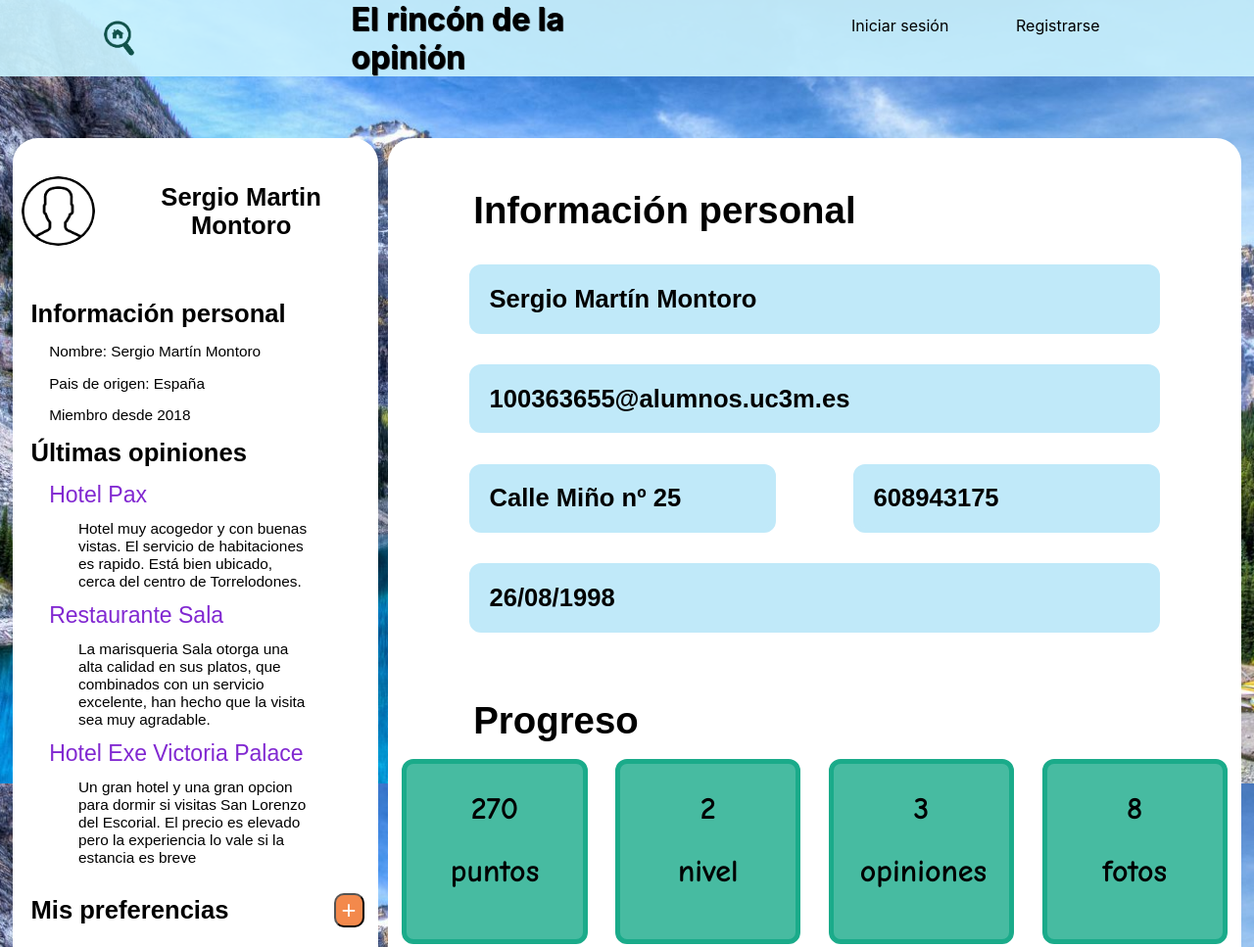
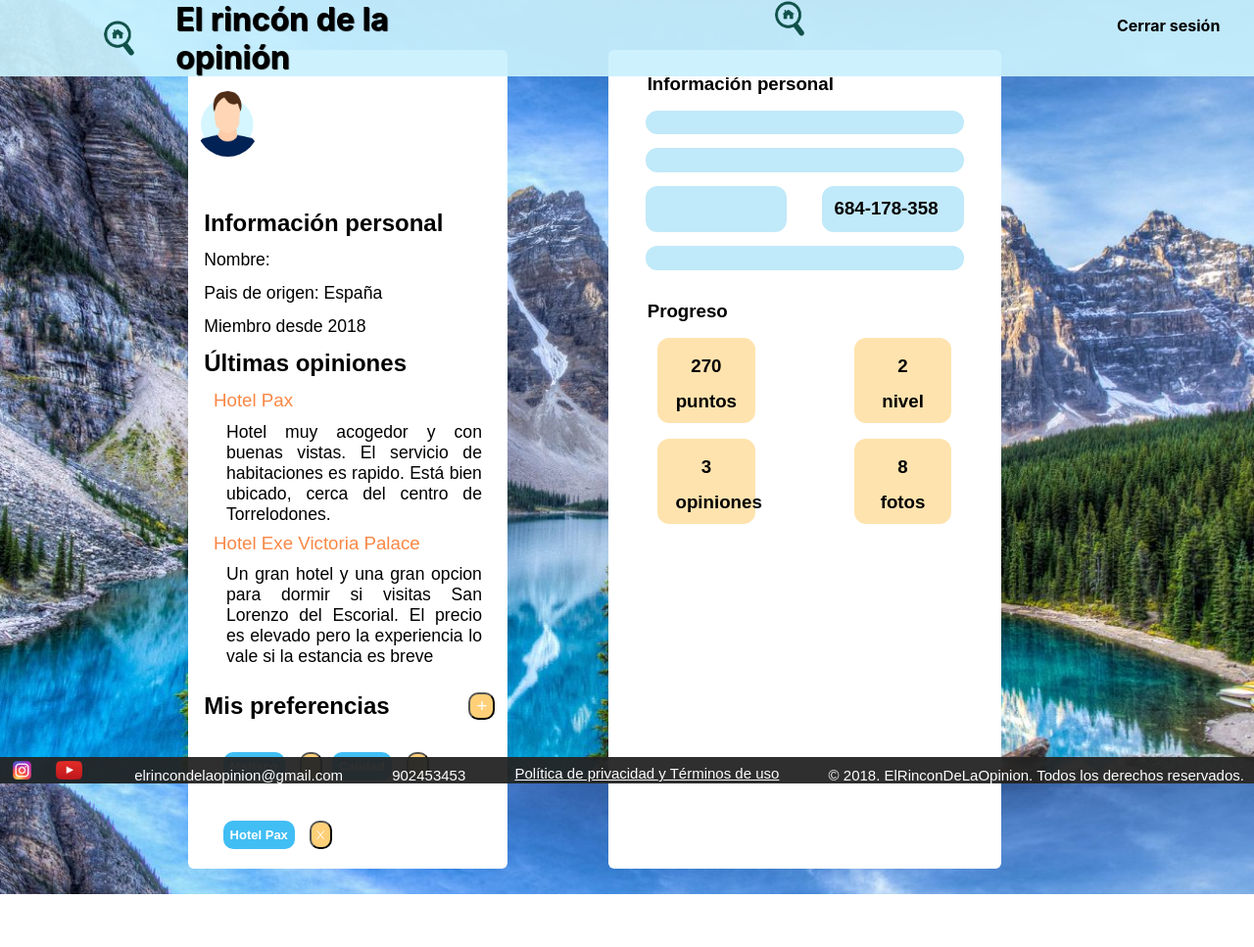
Before and after one commit to guillewilly291/InterfacesDeUsuario, a plain HTML site: page ejercicio1.html in a window 1280 px wide. Shown: the top 967 px of the page at 98% size. After the commit the page ends 913 px from the top, so only its background shows below. Drawn offline with nearby package versions, Linux system fonts and the light colour scheme.

Commit message:
Version 2.7

```diff
--- a/ejercicio1.html
+++ b/ejercicio1.html
@@ -32,16 +32,17 @@
 		<!--esta es la cabecera de la pagina web, donde estan el logo, el titulo y el bocadillo de opciones-->
 		<img id="logo" src="images/logoSinFondo.png" alt="logo" />
 
-		<h1 id="tituloCabecera">El rincón de la opinión</h1>
+		<h1 id="tituloCabecera" style="margin-left: 0">El rincón de la opinión</h1>
+
+		<h1 id="nombreEnCabecera" style="font-family: Arial,Tahoma,'Bitstream Vera Sans',sans-serif; display: inline-block ; margin: 0%; width: 11%;padding-top: 13px;"> </h1>
+
+		<img id="imagenCabecera" src="images/logoSinFondo.png" alt="logo" />
 
 		<ul id="listaHeader">
 			<!--bocadillo de las opciones en el header-->
 
-			<li class="seleccionHeader"> <a class="go" href="#sesion" style="text-decoration: none ;color: black">
-					<p class="seleccionTexto"> Iniciar sesión </p>
-				</a> </li>
 			<li class="seleccionHeader"> <a class="go2" href="#registro" style="text-decoration: none ;color: black">
-					<p class="seleccionTexto"> Registrarse </p>
+					<p class="seleccionTexto"> Cerrar sesión </p>
 				</a> </li>
 		</ul>
 
@@ -55,12 +56,12 @@
 			<!--este es el aside de la pagina, en el se encuentran la informacion personal del usuario, las ultimas opiniones escritas y sus preferencias-->
 			<div class="divUsuario">
 				<!--informacion personal-->
-				<img id="usuario" src="images/sinFoto.png" alt="user"/>
-				<h3 id="nombreUser">Sergio Martin Montoro</h3>
+				<img id="usuario" src="images/logo2.png" alt="user"/>
+				<h3 id="nombreUser"></h3>
 			</div>
 
 			<h2 class="linkOpcion" onclick="displayInf()">Información personal</h2>
-			<p class="parrafo">Nombre: Sergio Martín Montoro</p>
+			<p class="parrafo">Nombre: </p>
 			<p class="parrafo">Pais de origen: España</p>
 			<p class="parrafo">Miembro desde 2018</p>
 
@@ -73,12 +74,7 @@
 
 						<img class="displayNone" src="images/hotelPax.jpg" alt="hotel_pax" style="height: 40px; width: 40px;" />
 					</li>
-					<li>
-						<a class="link" href="http://www.restaurantesala.com/" target="_blank">Restaurante Sala</a>
-						<p class="parrafo">La marisqueria Sala otorga una alta calidad en sus platos,
-							que combinados con un servicio excelente, han hecho que la visita sea muy agradable.</p>
 
-					</li>
 					<li>
 						<a class="link" href="https://www.exehotels.com/exe-victoria-palace.html" target="_blank">Hotel Exe Victoria Palace</a>
 						<p class="parrafo">Un gran hotel y una gran opcion para dormir si visitas San Lorenzo del Escorial. El precio es elevado pero la experiencia lo vale si la estancia es breve</p>
@@ -132,26 +128,26 @@
 
 				<div class="divFormulario">
 
-					<h5 class="datoFormulario2">Sergio Martín Montoro</h5>
+					<h5 class="datoFormulario2"></h5>
 
 				</div>
 
 				<div class="divFormulario">
 
-					<h5 class="datoFormulario2">100363655@alumnos.uc3m.es</h5>
+					<h5 class="datoFormulario2"></h5>
 
 				</div>
 
 				<div class="divFormulario">
 
-					<h5 class="datoFormulario1">Calle Miño nº 25</h5>
-					<h5 class="datoFormulario1">608943175</h5>
+					<h5 class="datoFormulario1"></h5>
+					<h5 class="datoFormulario1"> 684-178-358</h5>
 
 				</div>
 
 				<div class="divFormulario">
 
-					<h5 class="datoFormulario2">26/08/1998</h5>
+					<h5 class="datoFormulario2"> </h5>
 
 				</div>
 
@@ -172,7 +168,9 @@
 						<h5 class="datoActividad">nivel</h5>
 
 					</div>
+				</div>
 
+				<div style="display: flex">
 					<div class="divActividad">
 
 					<h5 class="datoActividad">3</h5>
@@ -188,6 +186,9 @@
 				</div>
 
 				</div>
+
+
+
 
 			</div>
 
@@ -239,18 +240,32 @@
 
 	</div>
 
-	<footer class="footer"><!--Footer de la pagina web-->
-		<!--Links a las redes sociales de los creadores de la pagina web-->
+	<footer>
+		<!--Footer de la pagina web-->
 		<a class="linkSocial" href="https://www.instagram.com/david.silveira/?hl=es" target="_blank">
-			<img class="redSocial"  src="images/instagram.png" alt="instagram"/>
+			<img class="imagenSocial" src="images/instagram.png" alt="instagram" />
 		</a>
 
 		<a class="linkSocial" href="https://www.youtube.com/channel/UC0L-DRAlW-ebjHrlk8oSVRg?view_as=subscriber" target="_blank">
-			<img class="redSocial"  src="images/youtube.png" alt="youtube"/>
+			<img class="imagenSocial" src="images/youtube.png" alt="youtube" />
 		</a>
+		<div class="copyright">
+			<p class="copyrightTexto">elrincondelaopinion@gmail.com</p>
+		</div>
+		<div class="copyright">
+			<p class="copyrightTexto">902453453</p>
+		</div>
+
+		<div class="copyright">
+			<a class="copyrightTexto" href="https://www.pccomponentes.com/condiciones-de-compra">Política de privacidad y
+				Términos de uso</a>
+			</p>
+		</div>
+
 		<!--Copyright y derechos reservados-->
-		<small class="copyright">© 2018. ElRinconDeLaOpinion. Todos los derechos reservados.</small>
-
+		<div class="copyright">
+			<p class="copyrightTexto">© 2018. ElRinconDeLaOpinion. Todos los derechos reservados.</p>
+		</div>
 	</footer>
 	<!--Estos son los popup que se emplean para describir detalladamente los restaurantes y hoteles
 	Al dar click a un elemento que sea de clase go, un elemento de jquery activará estos popup en función del id
--- a/style/styles.css
+++ b/style/styles.css
@@ -1,5 +1,5 @@
 
-/*Utilizamos tamaños porcentuales para el ancho de los elementos y vw para las fuentes de manera que adapte al width de la pantalla*/
+/*Utilizamos tamaÃƒÆ’Ã†â€™Ãƒâ€ Ã¢â‚¬â„¢ÃƒÆ’Ã¢â‚¬Â ÃƒÂ¢Ã¢â€šÂ¬Ã¢â€žÂ¢ÃƒÆ’Ã†â€™ÃƒÂ¢Ã¢â€šÂ¬Ã…Â¡ÃƒÆ’Ã¢â‚¬Å¡Ãƒâ€šÃ‚Â±os porcentuales para el ancho de los elementos y vw para las fuentes de manera que adapte al width de la pantalla*/
 body {
   /*Establecemos un fondo al body de la web*/
   background-image: url(../images/proto.jpg);
@@ -41,8 +41,8 @@ body {
 
 }
 
-/*Estos estilos corresponden con los botones de entrar, registrarse y borrar, tienen una animación basada en transiciones css */
-/*Estilo botón verde*/
+/*Estos estilos corresponden con los botones de entrar, registrarse y borrar, tienen una animaciÃƒÆ’Ã†â€™Ãƒâ€ Ã¢â‚¬â„¢ÃƒÆ’Ã¢â‚¬Â ÃƒÂ¢Ã¢â€šÂ¬Ã¢â€žÂ¢ÃƒÆ’Ã†â€™ÃƒÂ¢Ã¢â€šÂ¬Ã…Â¡ÃƒÆ’Ã¢â‚¬Å¡Ãƒâ€šÃ‚Â³n basada en transiciones css */
+/*Estilo botÃƒÆ’Ã†â€™Ãƒâ€ Ã¢â‚¬â„¢ÃƒÆ’Ã¢â‚¬Â ÃƒÂ¢Ã¢â€šÂ¬Ã¢â€žÂ¢ÃƒÆ’Ã†â€™ÃƒÂ¢Ã¢â€šÂ¬Ã…Â¡ÃƒÆ’Ã¢â‚¬Å¡Ãƒâ€šÃ‚Â³n verde*/
 
 .botonReg{
   background:#1AAB8A;
@@ -58,7 +58,7 @@ body {
 
 }
 
-/*Estilo botón rojo*/
+/*Estilo botÃƒÆ’Ã†â€™Ãƒâ€ Ã¢â‚¬â„¢ÃƒÆ’Ã¢â‚¬Â ÃƒÂ¢Ã¢â€šÂ¬Ã¢â€žÂ¢ÃƒÆ’Ã†â€™ÃƒÂ¢Ã¢â€šÂ¬Ã…Â¡ÃƒÆ’Ã¢â‚¬Å¡Ãƒâ€šÃ‚Â³n rojo*/
 .botonCerrar{
   background:#ba1212;
   color:#fff;
@@ -188,7 +188,7 @@ body {
 }
 
 
-/*Este es el header de la página, es blanco con opacidad de 0.8, contiene el logo, el título y diversas opciones*/
+/*Este es el header de la pÃƒÆ’Ã†â€™Ãƒâ€ Ã¢â‚¬â„¢ÃƒÆ’Ã¢â‚¬Â ÃƒÂ¢Ã¢â€šÂ¬Ã¢â€žÂ¢ÃƒÆ’Ã†â€™ÃƒÂ¢Ã¢â€šÂ¬Ã…Â¡ÃƒÆ’Ã¢â‚¬Å¡Ãƒâ€šÃ‚Â¡gina, es blanco con opacidad de 0.8, contiene el logo, el tÃƒÆ’Ã†â€™Ãƒâ€ Ã¢â‚¬â„¢ÃƒÆ’Ã¢â‚¬Â ÃƒÂ¢Ã¢â€šÂ¬Ã¢â€žÂ¢ÃƒÆ’Ã†â€™ÃƒÂ¢Ã¢â€šÂ¬Ã…Â¡ÃƒÆ’Ã¢â‚¬Å¡Ãƒâ€šÃ‚Â­tulo y diversas opciones*/
 /*Elementos correspondientes al header*/
 header {
   background-color:  rgba(201, 241, 253, 0.92);
@@ -204,6 +204,11 @@ header {
     margin: auto 3%;
     margin-left: 8%;
 }
+#imagenCabecera{
+	width: 3vw;
+    height: 3vw;
+
+}
 
 h1 {
     vertical-align: middle;
@@ -218,21 +223,13 @@ h1 {
 	margin: 0;
 	padding: 0;
   width: 40%;
-
 	list-style-type: none;
 }
 
-#listaHeader{
-	display: flex;
-	margin: 0;
-	padding: 0;
-	width: 40%;
-	list-style-type: none;
-}
 
 .seleccionHeader{
 	margin: 0 3%;
-
+	float: right;
 	border-right: 1px solid rgba(255, 255, 255, 0);
 	border-left: 1px solid rgba(255, 255, 255, 0);
 }
@@ -241,6 +238,8 @@ h1 {
 	font-family: BlinkMacSystemFont,-apple-system,Segoe UI,Roboto,Helvetica,Arial,sans-serif;
 	/* font-size: 2vw; */
 	padding: 0 20px;
+	font-weight: bold;
+	margin-bottom: 21px;
 }
 
 .seleccionHeader:hover{
@@ -257,18 +256,18 @@ h1 {
 
 #cuerpo {
   margin: 2%  1%;
-  margin-top: 11%;
+  margin-top: 4%;
   display: flex;
 }
 
 
 /*Elementos correspondientes al aside*/
 .aside {
-  /*Establecemos el estilo del aside, que se corresponderá con un 30% en la parte izquierda*/
-
+  /*Establecemos el estilo del aside, que se corresponderÃƒÆ’Ã†â€™Ãƒâ€ Ã¢â‚¬â„¢ÃƒÆ’Ã¢â‚¬Â ÃƒÂ¢Ã¢â€šÂ¬Ã¢â€žÂ¢ÃƒÆ’Ã†â€™ÃƒÂ¢Ã¢â€šÂ¬Ã…Â¡ÃƒÆ’Ã¢â‚¬Å¡Ãƒâ€šÃ‚Â¡ con un 30% en la parte izquierda*/
   background-color: rgb(255, 255, 255);
-  border-radius: 2vw;
-  width: 30%;
+  border-radius: 6px;
+  width: 26%;
+  margin-left: 14vw;
 }
 
 .divUsuario {
@@ -286,8 +285,8 @@ h1 {
 #nombreUser {
   margin: auto;
   width: 70%;
-  text-align: center;
-  font-size: 2vw;
+  /* text-align: center; */
+  font-size: 2.17em;
   font-family: Arial,Tahoma,"Bitstream Vera Sans",sans-serif;
 }
 
@@ -297,16 +296,17 @@ h1 {
   margin-bottom: 4%;
   margin-left: 5%;
   width: 75%;
-  font-size: 2vw;
+  font-size: 1.5em;
   font-family: Arial,Tahoma,"Bitstream Vera Sans",sans-serif;
 }
 
 .parrafo {
-  margin: 10%;
+  margin: 5%;
   margin-top: 4%;
-  margin-bottom: 4%;
-  width: 80%;
-  font-size: 1.2vw;
+  margin-bottom: 3%;
+  width: 100%;
+  text-align: justify;
+  font-size: 1.1em;
   font-family: Arial,Tahoma,"Bitstream Vera Sans",sans-serif;
 }
 
@@ -316,6 +316,7 @@ h1 {
   margin-top: 4%;
   margin-bottom: 4%;
   width: 80%;
+  margin-left: 26px;
   padding: 0;
   list-style-type: none;
 }
@@ -327,22 +328,21 @@ h1 {
   margin-bottom: 4%;
   margin-left: 5%;
   width: 75%;
-  font-size: 2vw;
+  font-size: 1.5em;
   font-family: Arial,Tahoma,"Bitstream Vera Sans",sans-serif;
-
 }
 
 .linkOpcion:hover{
-  color: #1AAB8A;
+  color: #41bef4;
   text-decoration: underline;
   cursor: pointer;
 }
 
 .link {
-  color: #8128D1;
-  font-size: 1.8vw;
+  color: #f98745;
+  font-size: 1.17em;
   text-decoration: none;
-  font-family: Arial;
+  font-family: Arial,Tahoma,"Bitstream Vera Sans",sans-serif;
   cursor: pointer;
 }
 
@@ -371,8 +371,8 @@ h1 {
 
 .botonSuma {
   margin: auto;
-  font-size: 2vw;
-  background-color: #F3894C;
+  font-size: 1.17em;
+  background-color: #ffd078;
   border-radius: 10px;
   color: white;
   cursor: pointer;
@@ -388,15 +388,15 @@ h1 {
 
 .filaPreferencia {
   display: inline-flex;
-  margin: 1vw;
+  margin: 3px;
 }
 
 .preferencia {
-  font-size: 1.2vw;
+  font-size: 13px;
   font-family: Arial,Tahoma,"Bitstream Vera Sans",sans-serif;
   color: white;
-  background-color: #8128D1;
-  border: 2px solid black;
+  background-color: #41bef4;
+  border: 2px solid #41bef4;
   border-radius: 10px;
   padding: 5px;
   margin-right: 15px;
@@ -405,9 +405,9 @@ h1 {
 
 .botonEliminar {
   margin: auto;
-  font-size: 1.2vw;
+  font-size: 13px;
   font-family: Comic Sans MS;
-  background-color: #F3894C;
+  background-color: #ffd078;
   border-radius: 10px;
   padding: 5px;
   color: white;
@@ -420,11 +420,10 @@ h1 {
 /*Elementos correspondientes al section*/
 .section {
   /*Establecemos el estilo del section de la pagina web , que se corresponde con el 70% derecho*/
-
   background-color: rgb(255, 255, 255);
-  border-radius: 2vw;
-  width: 70%;
-  margin-left: 10px;
+  border-radius: 6px;
+  width: 32%;
+  margin-left: 8vw;
 }
 
 #section-inf{
@@ -439,7 +438,7 @@ h1 {
   margin: 10%;
   margin-top: 6%;
   margin-bottom: 2%;
-  font-size: 3vw;
+  font-size: 1.17em;
   font-family: Arial,Tahoma,"Bitstream Vera Sans",sans-serif;
   text-align: left;
 }
@@ -459,7 +458,7 @@ h1 {
   margin-top: 2%;
   margin-bottom: 2%;
   padding: 2%;
-  font-size: 2vw;
+  font-size: 1.17em;
   font-family: Arial,Tahoma,"Bitstream Vera Sans",sans-serif;
   transition: background .15s linear;
   -webkit-transition: background .15s linear;
@@ -480,12 +479,11 @@ h1 {
   margin-top: 2%;
   margin-bottom: 2%;
   padding: 2%;
-  font-size: 2vw;
+  font-size: 1.17em;
   font-family: Arial,Tahoma,"Bitstream Vera Sans",sans-serif;
   transition: background .15s linear;
   -webkit-transition: background .15s linear;
   -moz-transition: background .15s linear;
-
 }
 
 
@@ -494,12 +492,12 @@ h1 {
   /*son los cuadrados de la parte de progreso*/
   background-color: #41BEF4;
   display: block;
-  width: 14vw;
-  height: 14vw;
-  margin: auto;
-  background-color: rgba(26, 171, 138,0.8);
+  width: 7vw;
+  height: 6vw;
+  margin: 2% auto;
+  background-color: rgb(255, 227, 174);
   border-radius: 12px;
-	border: 5px solid #1AAB8A;
+  border: 5px solid rgb(255, 227, 174);
   transition: background .15s linear;
   -webkit-transition: background .15s linear;
   -moz-transition: background .15s linear;
@@ -512,8 +510,8 @@ transition: background .15s linear;
 .datoActividad {
   margin: 15%;
   text-align: center;
-  font-size: 2.5vw;
-  font-family: Comic Sans MS;
+  font-size: 1.17em;
+  font-family: Arial,Tahoma,"Bitstream Vera Sans",sans-serif;
 }
 
 .divSeccionOpinion {
@@ -560,29 +558,40 @@ transition: background .15s linear;
 
 
 /*Elementos correspondientes con el footer*/
-.footer {
-  border: 2px solid black;
+footer {
+  /* border: 2px solid black; */
   background-color: rgba(36, 36, 36, 0.95);
   display: flex;
   height: 100px;
-  text-align: right;
-}
-
-.linkSocial {
-  margin: auto;
-  margin-right: 1vw;
-  margin-left: 1vw;
-  height: 70%;
-}
-
-.redSocial {
-  height: 100%;
+  /* text-align: right; */
+  bottom: 0;
+  position: fixed;
+  width: 100%;
+  height: 27px;
 }
 
 .copyright {
 	margin: auto;
-  margin-bottom: 1vh;
-  margin-left: 1vw;
-  font-size: 20px;
+	margin-bottom: 0;
+	margin-right: 10px;
+	display: flex;
 }
-/*Fin de los elementos correspondientes al footer*/
+
+.copyrightTexto{
+	font-size: 15px;
+	color: white;
+	vertical-align: bottom;
+	margin: auto;
+	margin-bottom: 0;
+	font-family: Arial,Tahoma,"Bitstream Vera Sans",sans-serif;
+	margin-top: 8px;
+}
+
+.linkSocial{
+	height: 70%;
+	margin: auto 1%;
+}
+
+.imagenSocial{
+	height: 100%;
+}
```
Also changed, not shown: dScript.js (+61 -38 lines), dStyles.css (+35 -58 lines), listaHoteles.html (+61 -76 lines), script.js (+6 -2 lines), seleccionHotel.html (+31 -49 lines), estrellas/1-5.png, estrellas/1de5.png (added), estrellas/2-5.png, estrellas/2de5.png (added), estrellas/3-5.png, estrellas/3de5.png (added), estrellas/4-5.png, estrellas/4de5.png (added), estrellas/5-5.png, 1 more files. Lines whose indentation alone changed are shown as unchanged.
